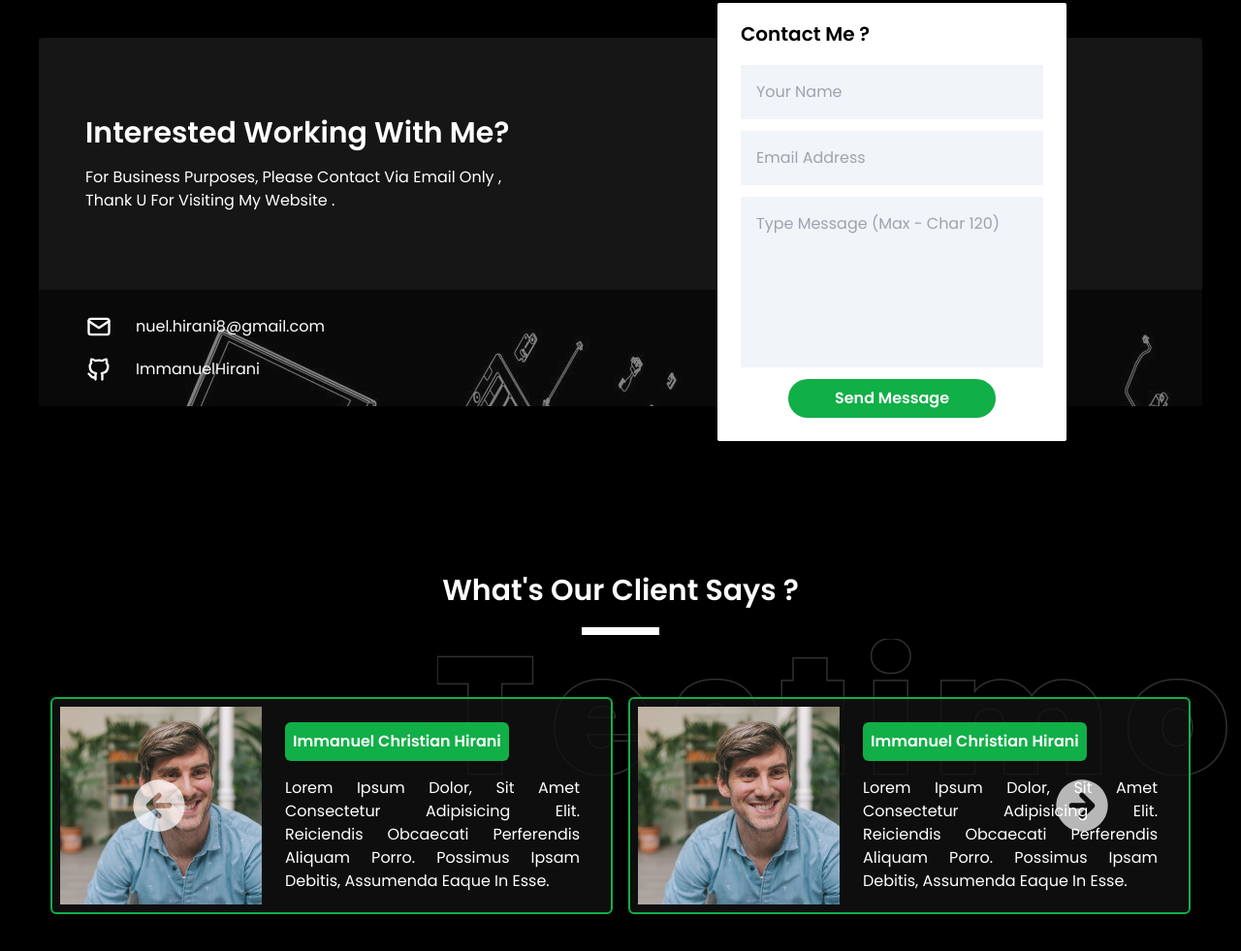
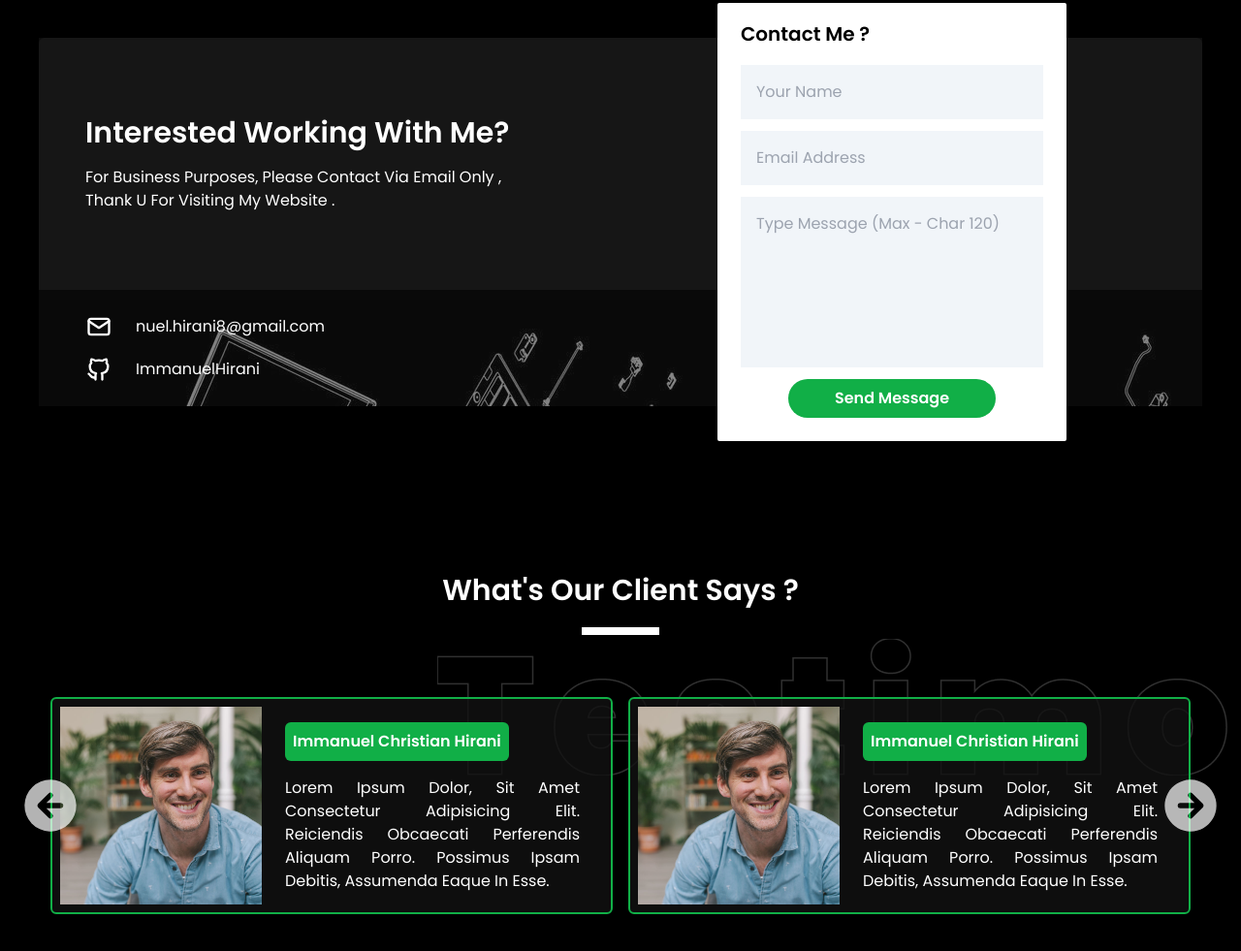
Before and after one commit to ImmanuelHirani/Portofolio---ElHirani, a website: page index.html in a window 1280 px wide. Shown: the part 2540-3521 px from the top of the page at 97% size. Drawn offline with nearby package versions, Linux system fonts and the light colour scheme.

Commit message:
Memperbaiki Swiper Next & Prev Di Testimonial

```diff
--- a/index.html
+++ b/index.html
@@ -311,11 +311,11 @@
           </div>
         </div>
         <div class="swiper-custom-nav absolute top-1/2 translate-y-1/2 left-0 z-10 flex inset-x-0 justify-between lg:px-5 md:px-3 ">
-          <svg id="prev" xmlns="http://www.w3.org/2000/svg" class="md:w-16 w-10 relative lg:left-28 text-white opacity-70 hover:opacity-100"  viewBox="0 0 24 24" stroke-width="2" stroke="currentColor" fill="none" stroke-linecap="round" stroke-linejoin="round">
+          <svg id="prev" xmlns="http://www.w3.org/2000/svg" class="md:w-16 w-10 relative  text-white opacity-70 hover:opacity-100"  viewBox="0 0 24 24" stroke-width="2" stroke="currentColor" fill="none" stroke-linecap="round" stroke-linejoin="round">
             <path stroke="none" d="M0 0h24v24H0z" fill="none"></path>
             <path d="M12 2a10 10 0 0 1 .324 19.995l-.324 .005l-.324 -.005a10 10 0 0 1 .324 -19.995zm.707 5.293a1 1 0 0 0 -1.414 0l-4 4a1.048 1.048 0 0 0 -.083 .094l-.064 .092l-.052 .098l-.044 .11l-.03 .112l-.017 .126l-.003 .075l.004 .09l.007 .058l.025 .118l.035 .105l.054 .113l.043 .07l.071 .095l.054 .058l4 4l.094 .083a1 1 0 0 0 1.32 -1.497l-2.292 -2.293h5.585l.117 -.007a1 1 0 0 0 -.117 -1.993h-5.586l2.293 -2.293l.083 -.094a1 1 0 0 0 -.083 -1.32z" stroke-width="0" fill="currentColor"></path>
         </svg>
-        <svg id="next" xmlns="http://www.w3.org/2000/svg" class="md:w-16 w-10 text-white opacity-70 hover:opacity-100 relative lg:right-28"  viewBox="0 0 24 24" stroke-width="2" stroke="currentColor" fill="none" stroke-linecap="round" stroke-linejoin="round">
+        <svg id="next" xmlns="http://www.w3.org/2000/svg" class="md:w-16 w-10 text-white opacity-70 hover:opacity-100 relative "  viewBox="0 0 24 24" stroke-width="2" stroke="currentColor" fill="none" stroke-linecap="round" stroke-linejoin="round">
           <path stroke="none" d="M0 0h24v24H0z" fill="none"></path>
           <path d="M12 2l.324 .005a10 10 0 1 1 -.648 0l.324 -.005zm.613 5.21a1 1 0 0 0 -1.32 1.497l2.291 2.293h-5.584l-.117 .007a1 1 0 0 0 .117 1.993h5.584l-2.291 2.293l-.083 .094a1 1 0 0 0 1.497 1.32l4 -4l.073 -.082l.064 -.089l.062 -.113l.044 -.11l.03 -.112l.017 -.126l.003 -.075l-.007 -.118l-.029 -.148l-.035 -.105l-.054 -.113l-.071 -.111a1.008 1.008 0 0 0 -.097 -.112l-4 -4z" stroke-width="0" fill="currentColor"></path>
         </svg>
```
Also changed, not shown: src/output.css.
